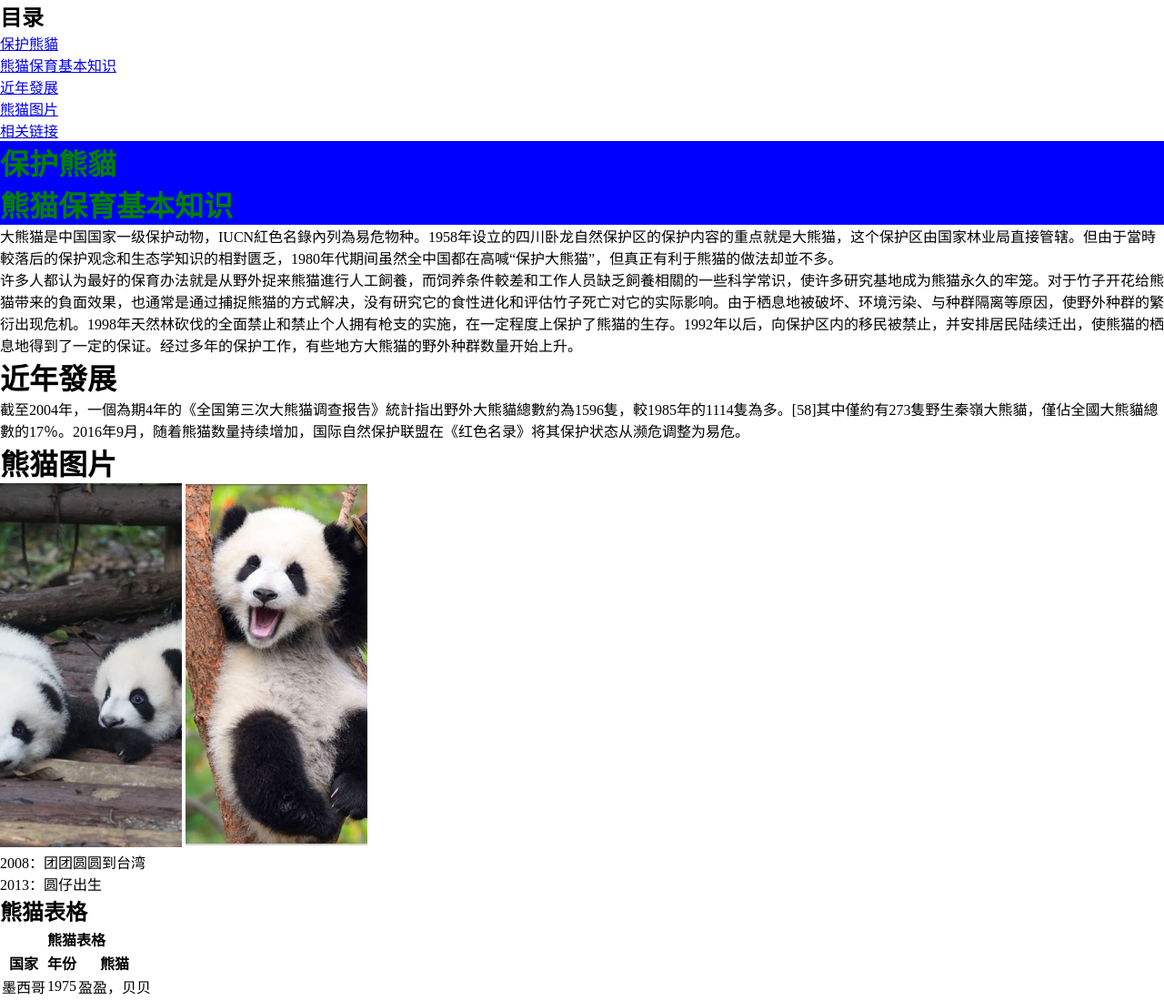
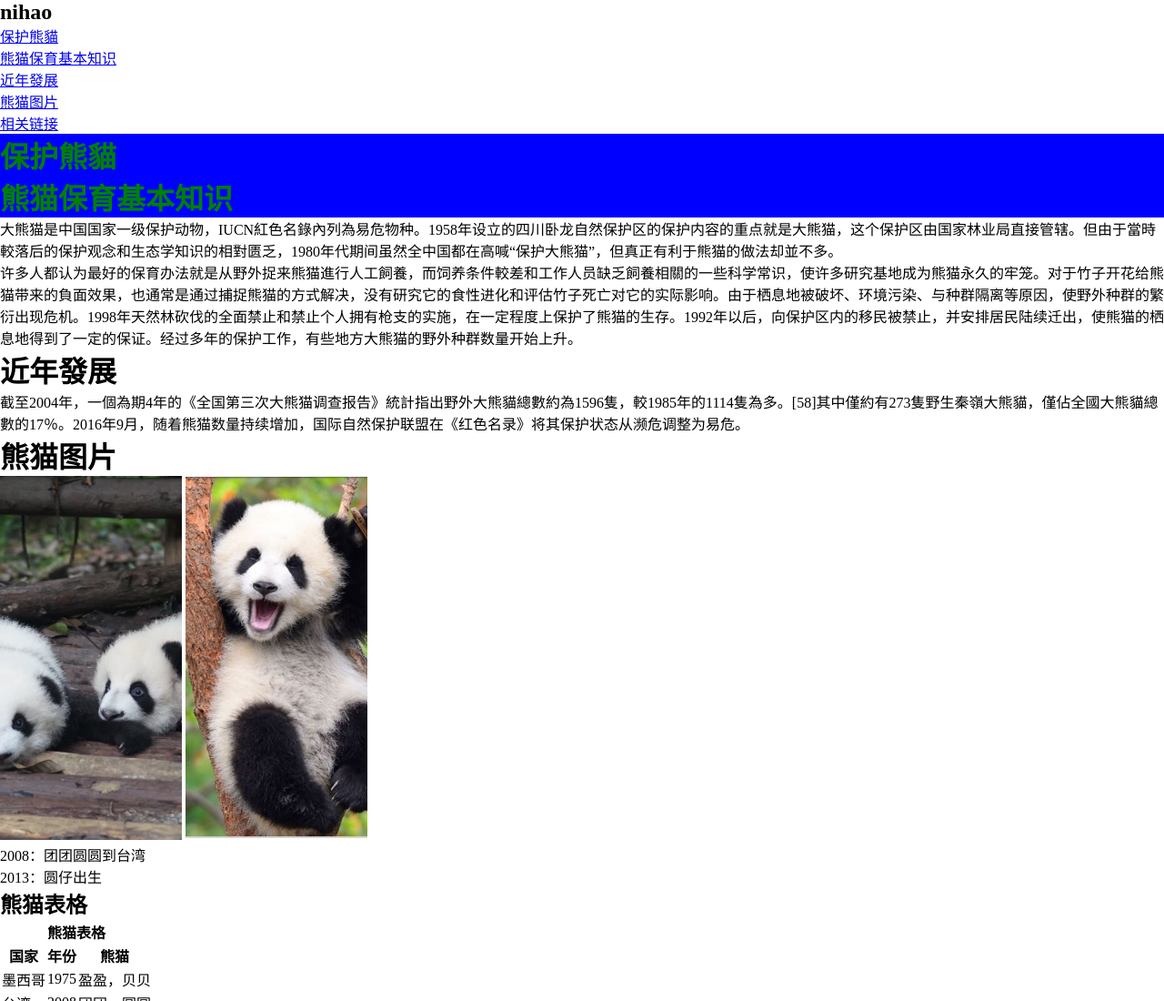
Before and after one commit to Tangyucheng0429/panda, a plain HTML site: page index.html in a window 1280 px wide. Shown: the top 1100 px of the page at 91% size. Drawn offline with Linux system fonts and the light colour scheme.

```diff
--- a/index.html
+++ b/index.html
@@ -19,7 +19,7 @@
     </head>
 <body>
     <!--HTML Bookmark Effect-->
-    <h2>目录</h2>
+    <h2>nihao</h2>
     <ol>
         <li><a href="#protecct">保护熊貓</a></li>
         <li><a href="#knowledge">熊猫保育基本知识</a></li>
```
